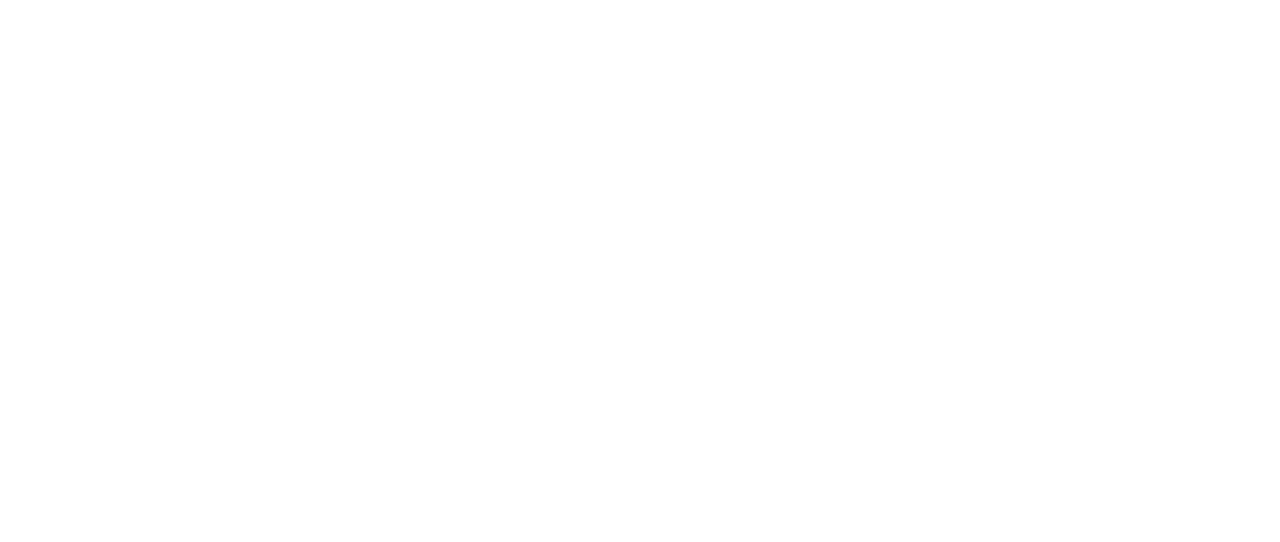
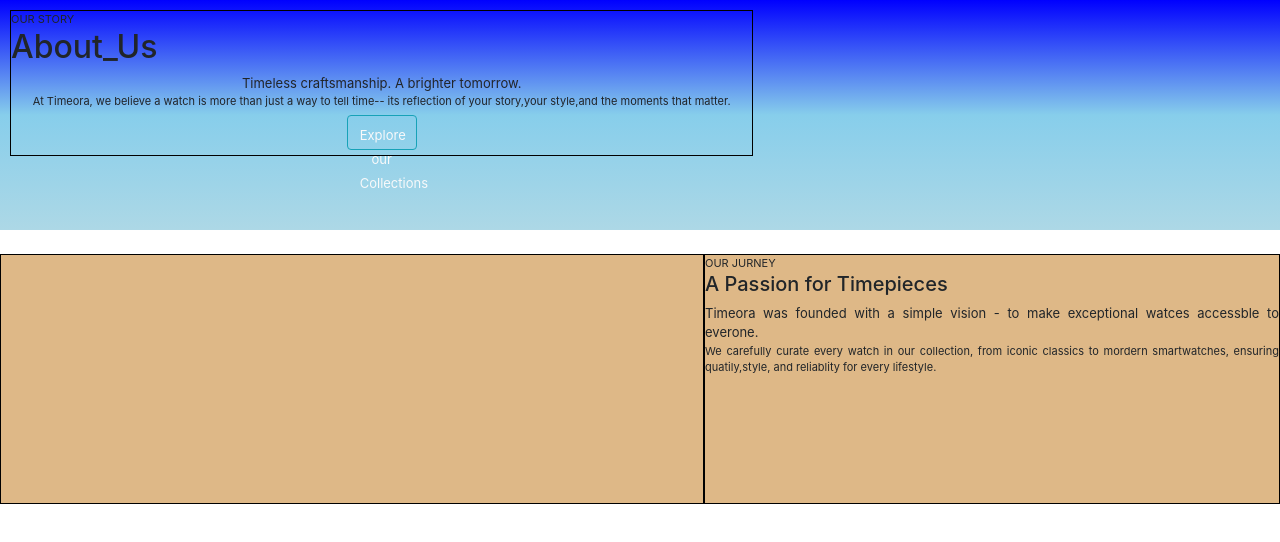
Before and after one commit to VedantBUDDDY/watch_UI_project, a plain HTML site: page about_us.html in a window 1280 px wide. Drawn offline with nearby package versions, Linux system fonts and the light colour scheme.

Commit message:
layout created for about_us

```diff
--- a/about_us.html
+++ b/about_us.html
@@ -0,0 +1,67 @@
+<!DOCTYPE html>
+<html lang="en">
+<head>
+    <meta charset="UTF-8">
+    <meta name="viewport" content="width=device-width, initial-scale=1.0">
+    <title>Document</title>
+    <link rel="stylesheet" href="https://cdn.jsdelivr.net/npm/bootstrap@4.5.3/dist/css/bootstrap.min.css"
+    integrity="sha384-TX8t27EcRE3e/ihU7zmQxVncDAy5uIKz4rEkgIXeMed4M0jlfIDPvg6uqKI2xXr2" crossorigin="anonymous">
+    <link rel="stylesheet" href="style.css">
+    <script src="https://kit.fontawesome.com/da756a4987.js" crossorigin="anonymous"></script>
+</head>
+<body>
+    <main class="about_us-main">
+        <section class="au_back_img">
+            <div class="au_info">
+                <div class="w-100 mb-0">
+                    <p>OUR STORY</p>
+                <h2>About_Us</h2>
+                </div>
+                <p style="font-size: 13px;">Timeless craftsmanship. A brighter tomorrow.</p>
+                <p>At Timeora, we believe a watch is more than just a way to
+                    tell time-- its reflection of your story,your style,and the
+                    moments that matter.
+                </p>
+                <button class="btn btn-outline-info" style="margin: 5px;" ><a class="text-light" style="font-size: 13px;" href="for_men.html">Explore our Collections</a></button>
+            </div>
+        </section>
+<br>
+        <section class="au_main_cont">
+            <!-- img block -->
+             <div style="width: 55%;"></div>
+             <!-- info block -->
+              <div style="width: 45%;">
+                <p>OUR JURNEY</p>
+                <h2>A Passion for Timepieces</h2>
+
+                <p style="font-size: 13px;">Timeora was founded with a simple vision -
+                     to make exceptional watces accessble to everone.
+                </p>
+                <p>
+                    We carefully curate every watch in our collection,
+                     from iconic classics to mordern smartwatches,
+                     ensuring quatily,style, and reliablity for every lifestyle.
+                </p>
+              </div>
+        </section>
+
+        <section>
+            <!-- good things about website -->
+             <div></div>
+             <div></div>
+             <div></div>
+             <div></div>
+        </section>
+
+        <section>
+            <!-- what we provide -->
+             <div></div>
+             <div></div>
+             <div></div>
+             <div></div>
+             <div></div>
+        </section>
+
+    </main>
+</body>
+</html>
--- a/style.css
+++ b/style.css
@@ -942,3 +942,47 @@ p {
     flex-direction: column;
     justify-content: center;
 }
+
+/* *About Us* */
+
+.about_us-main{
+    width: 100%;
+}
+
+.au_back_img{
+    width: 100%;
+    height: 230px;
+    padding: 10px;
+    background:linear-gradient(blue,skyblue,lightblue );
+}
+.au_info{
+    width: 59%;
+
+    border: 1px solid black;
+    display: flex;
+    flex-direction: column;
+    align-items: center;
+
+
+}
+.au_info p,.au_main_cont p{
+    margin-bottom: 0;
+    font-size: 11px;
+     text-align: justify;
+}
+.au_main_cont h2{
+    font-size: 20px;
+}
+.au_main_cont{
+    width: 100%;
+    height: 250px;
+    background-color: burlywood;
+    display: flex;
+}
+
+.au_main_cont div{
+    /* width: 50%; */
+    height: 100%;
+    border: 1px solid black;
+
+}
```
Also changed, not shown: index.html (+2 -2 lines), 1 other file.
